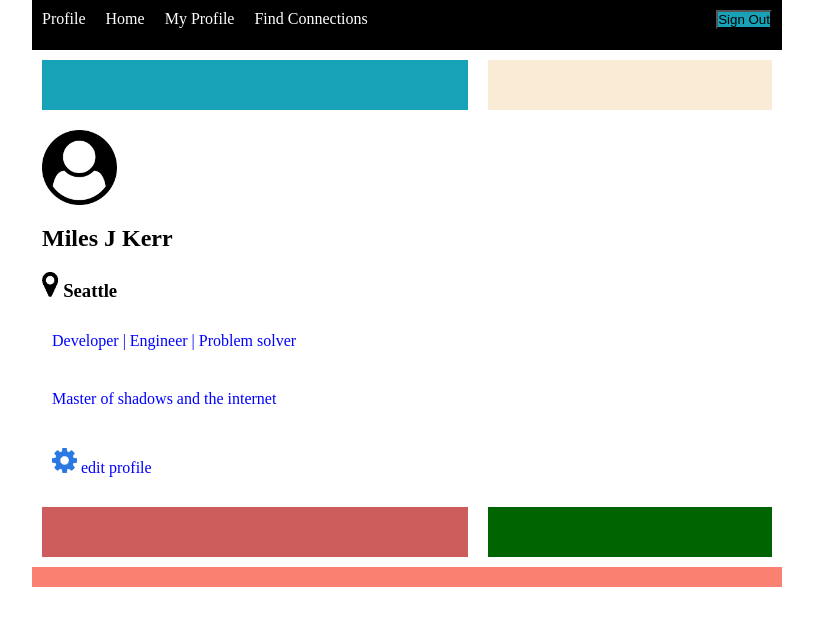
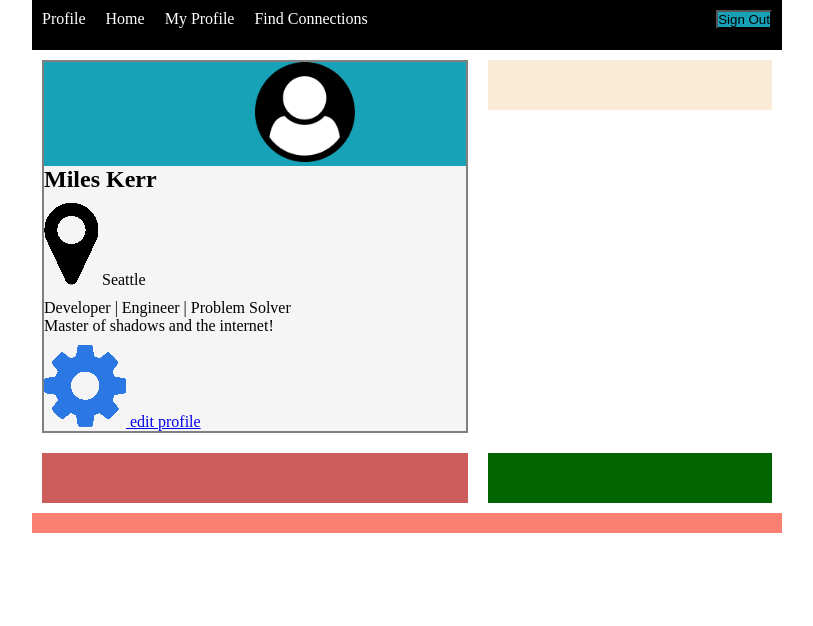
Before and after one commit to MJ-Kerr/Profile_Page, a plain HTML site: page index.html in a window 1280 px wide. Shown: the whole page, without its empty margins (233-1046 px from the left). Drawn offline with Linux system fonts and the light colour scheme.

Commit message:
better code

```diff
--- a/index.html
+++ b/index.html
@@ -1,6 +1,5 @@
 <!DOCTYPE html>
 <html lang="en">
-
 <head>
     <meta charset="utf-8">
     <meta http-equiv="X-UA-Compatible" content="IE=edge">
@@ -8,7 +7,6 @@
     <link rel="stylesheet" type="text/css" href="./style.css">
     <title>Profile Page</title>
 </head>
-
 <body>
     <div class="container">
         <header class="flex">
@@ -23,16 +21,28 @@
         <main>
             <div class="top flex">
                 <div class="card flex">
-                    <div class="blueHeader"></div>
-                    <img src="./content.src/icons/user-circle.png" alt="user-circle" class="user">
-                    <h2>Miles J Kerr</h2>
-                    <h3><img src="./content.src/icons/map-marker.png" alt="pinDrop" class= "pinCog"> Seattle</h3>
-                    <p>Developer | Engineer | Problem solver</p>
-                    <p>Master of shadows and the internet</p>
-                    <p><img src="./content.src/icons/gear.png" alt="cog" class= "pinCog"> edit profile</p>
-
-                    <!-- here goes stuff for card 1
-                    you got this btw!!!! -->
+                    <div class="border">
+                        <div class="banner">
+                            <img src="./content.src/icons/user-circle.png" alt="circle" class="photo">
+                        <div class="profile">
+                            <div class="name">
+                                <h2>Miles Kerr</h2>
+                            </div>
+                            <div>
+                                <img src="./content.src/icons/map-marker.png" alt="marker">
+                                Seattle
+                            </div>
+                            <p>
+                                Developer | Engineer | Problem Solver <br>
+                                Master of shadows and the internet!
+                            </p>
+                            <a href="Github.com">
+                                <img src="./content.src/icons/gear.png" alt="cog">
+                            edit profile
+                            </a>
+                        </div>
+                        </div>
+                    </div>
                 </div>
                 <div class="requests"></div>
             </div>
--- a/style.css
+++ b/style.css
@@ -59,26 +59,34 @@ main {
     border-width: 10px;
 }
 
-.blueHeader {
-    background-color:#17a2b8;
-    min-height: 50px;
-    min-width: 426px;
+.border {
+    width: 100%;
+    border: 2px solid gray;
 }
 
-.user {
-    max-height:    75px;
-    flex: 1;
+.banner {
+    background-color: #17a2b8;
 }
 
-.pinCog {
-    flex: 1;
-    max-height: 25px;
+.photo {
+    height: 100px;
+    position: relative;
+    top: 50%; left: 50%;
 }
 
+.profile {
+    display: flex;
+    flex-direction: column;
+    gap:10px;
+    background-color: whitesmoke;
+}
 
-p {
-    margin: 10px;
-    color: blue;
+.marker {
+    height: 15px;
+}
+
+.cog{
+    height: 15px;
 }
 
 .requests {
```
